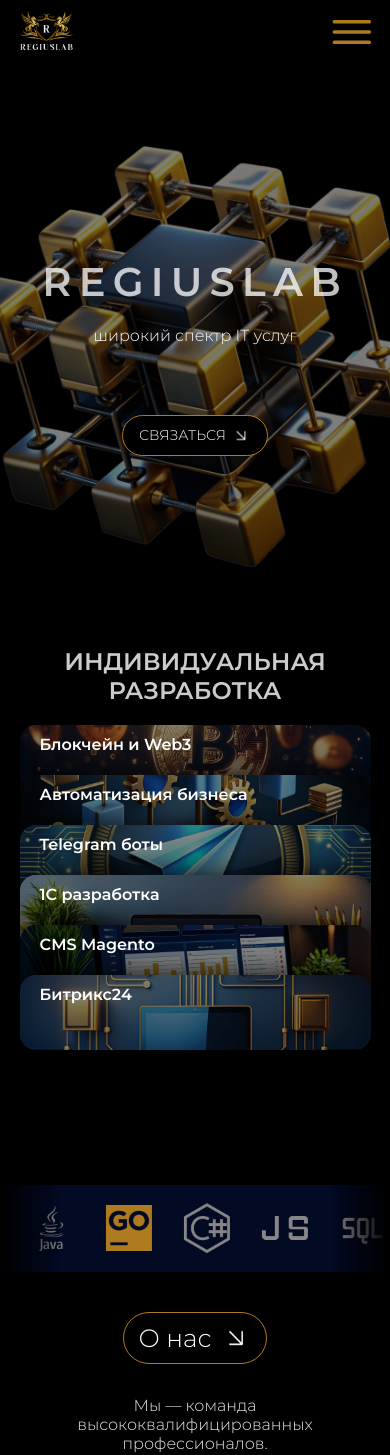
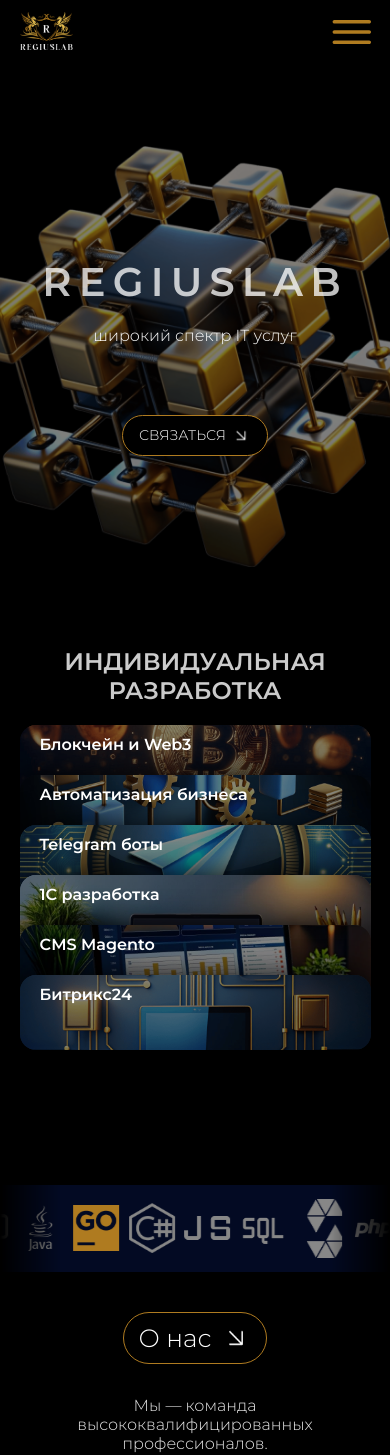
Before and after one commit to valujin/RegiusLab, a React (Vite) app: page / in a window 390 px wide. Shown: the top 1455 px of the page. Built offline with nearby package versions, Linux system fonts and the light colour scheme.

Commit message:
little fix

```diff
--- a/src/Components/Marquee/Marquee.scss
+++ b/src/Components/Marquee/Marquee.scss
@@ -1,7 +1,7 @@
 :root {
   --marquee-width: 100%;
   //   --marquee-height: 20vh;
-  --marquee-elements-displayed: 9;
+  --marquee-elements-displayed: 7;
   --marquee-element-width: calc(
     var(--marquee-width) / var(--marquee-elements-displayed)
   );
@@ -75,7 +75,7 @@
   :root {
     --marquee-width: 100vw;
     --marquee-height: 16vh;
-    --marquee-elements-displayed: 5;
+    --marquee-elements-displayed: 7;
   }
 
   .marquee:before,
```
Also changed, not shown: src/Pages/Home/Home.jsx (+6 -6 lines).
